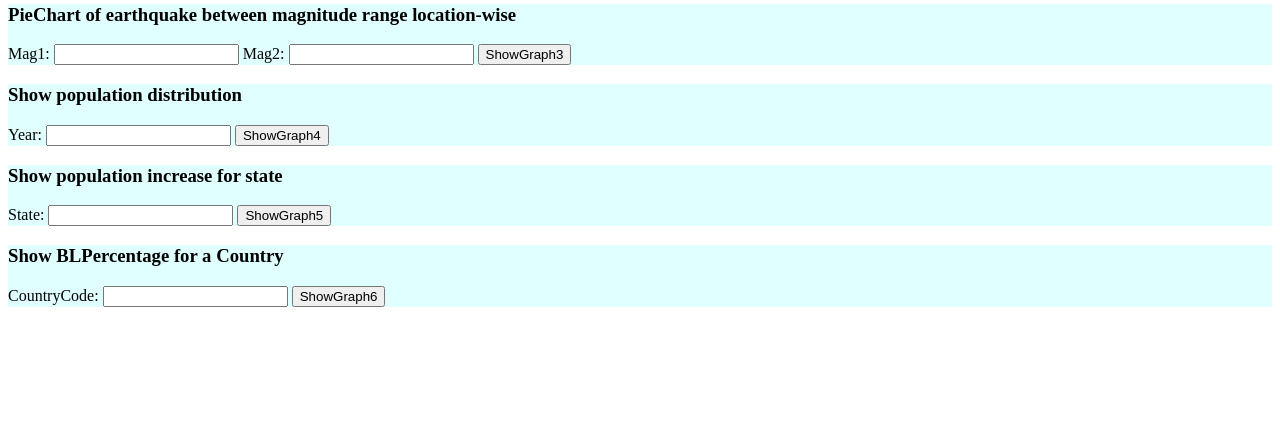
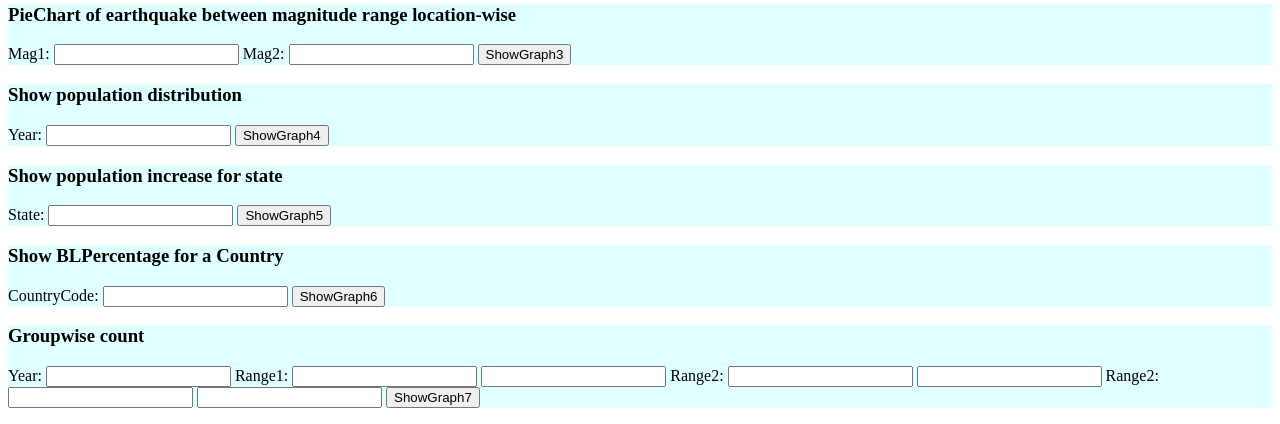
Before and after one commit to punitbawal/Azure, a Flask app: page / in a window 1280 px wide. Shown: the part 1027-1451 px from the top of the page. Before the commit the page ends 1334 px from the top, so only its background shows below. Run offline with Flask 2, Linux system fonts and the light colour scheme.

Commit message:
Quiz4 q1

```diff
--- a/app.py
+++ b/app.py
@@ -112,6 +112,26 @@ def bar():
         #return render_template('visual.html', a=rows, chartType='Scatter')
         #return render_template('visual.html', a=rows, chartType='Pie', labelp='cnt', labelcat='locationsource')
         return render_template('visual.html', a=rows, chartType='Bar', labelx = 'Year', labely = 'BLPercent')
+
+    #Question 1 Quiz 4
+    elif request.form['form'] == 'ShowGraph7':
+        q1year = request.form['q1year']
+        q1r11 = request.form['q1r11']
+        q1r12 = request.form['q1r12']
+        q1r21 = request.form['q1r21']
+        q1r22 = request.form['q1r22']
+        q1r31 = request.form['q1r31']
+        q1r32 = request.form['q1r32']
+        result = ''
+        rows = engine.execute("select 'group1',count(state) from population4 where year_"+q1year+" between "+q1r11+" and "+q1r12+";").fetchall()
+        print(rows)
+        result = result+str(rows)
+        rows = engine.execute("select 'group2',count(state) from population4 where year_"+q1year+" between " + q1r21 + " and " + q1r22 + ";").fetchall()
+        result = result + str(rows)
+        rows = engine.execute("select 'group3',count(state) from population4 where year_"+q1year+" between " + q1r31 + " and " + q1r32 + ";").fetchall()
+        result = result + str(rows)
+
+        return result
 
 @app.route('/queryDB', methods=['POST'])
 def hi_world():
--- a/templates/index.html
+++ b/templates/index.html
@@ -171,6 +171,18 @@
                 </form>
             </p>
         </div>
+        <div style="background-color:lightcyan">
+            <h3>Groupwise count</h3>
+            <p>
+                <form action="/barchart" method="post">
+                    Year: <input type="text" name="q1year">
+                    Range1: <input type="text" name="q1r11"> <input type="text" name="q1r12">
+                    Range2: <input type="text" name="q1r21"> <input type="text" name="q1r22">
+                    Range2: <input type="text" name="q1r31"> <input type="text" name="q1r32">
+                    <input type="submit" name= "form" value="ShowGraph7" />
+                </form>
+            </p>
+        </div>
 {#        <embed type="image/svg+xml" src= {{ chart|safe }} />#}
     </body>
 </html>
```
